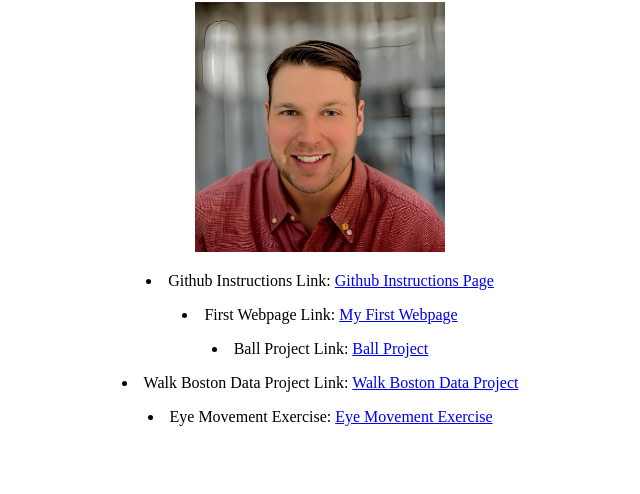
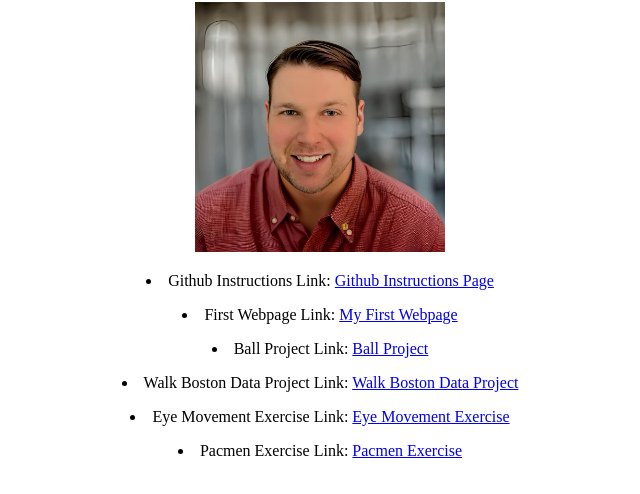
Before and after one commit to chriscupit/chriscupit.github.io-portfolio, a plain HTML site: page index.html in a window 1280 px wide. Shown: the part 78-572 px from the top of the page, without its empty margins (320-960 px from the left). Drawn offline with Linux system fonts and the light colour scheme.

Commit message:
Update index.html. Added Pacmen exercise link

```diff
--- a/index.html
+++ b/index.html
@@ -23,8 +23,12 @@
 <p></p>
         <li> Walk Boston Data Project Link: <a href="https://chriscupit.github.io/walkboston.io/">Walk Boston Data Project</a>
     </li>
-       <p></p>
-        <li> Eye Movement Exercise: <a href="https://chriscupit.github.io/eyeproject.io/">Eye Movement Exercise</a>
+<p></p>
+        <li> Eye Movement Exercise Link: <a href="https://chriscupit.github.io/eyeproject.io/">Eye Movement Exercise</a>
     </li>
+ <p></p>
+        <li> Pacmen Exercise Link: <a href="hhttps://chriscupit.github.io/pacmen.io/">Pacmen Exercise</a>
+    </li>
+
 </center>
     </html>
```
